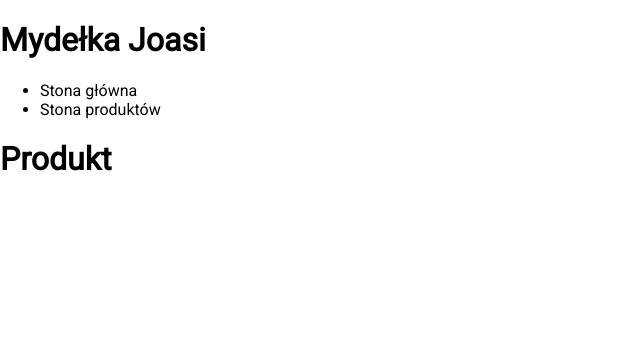
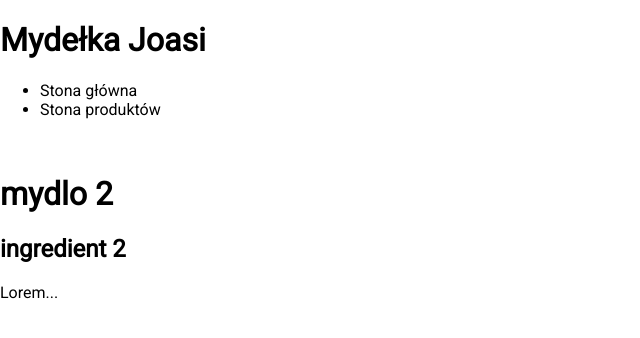
Before and after one commit to pawelsan/soap-shop, a Next.js app: page /lista-produktow/1 in a window 1280 px wide. Shown: the top 338 px of the page, without its empty margins (0-640 px from the left). Built offline with nearby package versions, Linux system fonts and the light colour scheme.

Commit message:
add product detail component and export to product detail page

```diff
--- /dev/null
+++ b/components/ProductDetail.js
@@ -0,0 +1,14 @@
+const ProductDetail = ({ product }) => {
+  const { image, name, ingredients, description } = product;
+
+  return (
+    <>
+      <img src={image} alt="" />
+      <h1>{name}</h1>
+      <h2>{ingredients}</h2>
+      <p>{description}</p>
+    </>
+  );
+};
+
+export default ProductDetail;
--- a/pages/lista-produktow/[productId].js
+++ b/pages/lista-produktow/[productId].js
@@ -1,11 +1,21 @@
 import { useRouter } from "next/router";
+import ProductDetail from "../../components/ProductDetail";
 
-const ProductItem = () => {
+const product = {
+  id: 2,
+  name: "mydlo 2",
+  ingredients: ["ingredient 2"],
+  description: "Lorem...",
+  image: "",
+  price: 10,
+};
+
+const ProductDetailPage = () => {
   const router = useRouter();
 
   console.log(router.query.productId);
 
-  return <h1>Produkt</h1>;
+  return <ProductDetail product={product} />;
 };
 
-export default ProductItem;
+export default ProductDetailPage;
```
